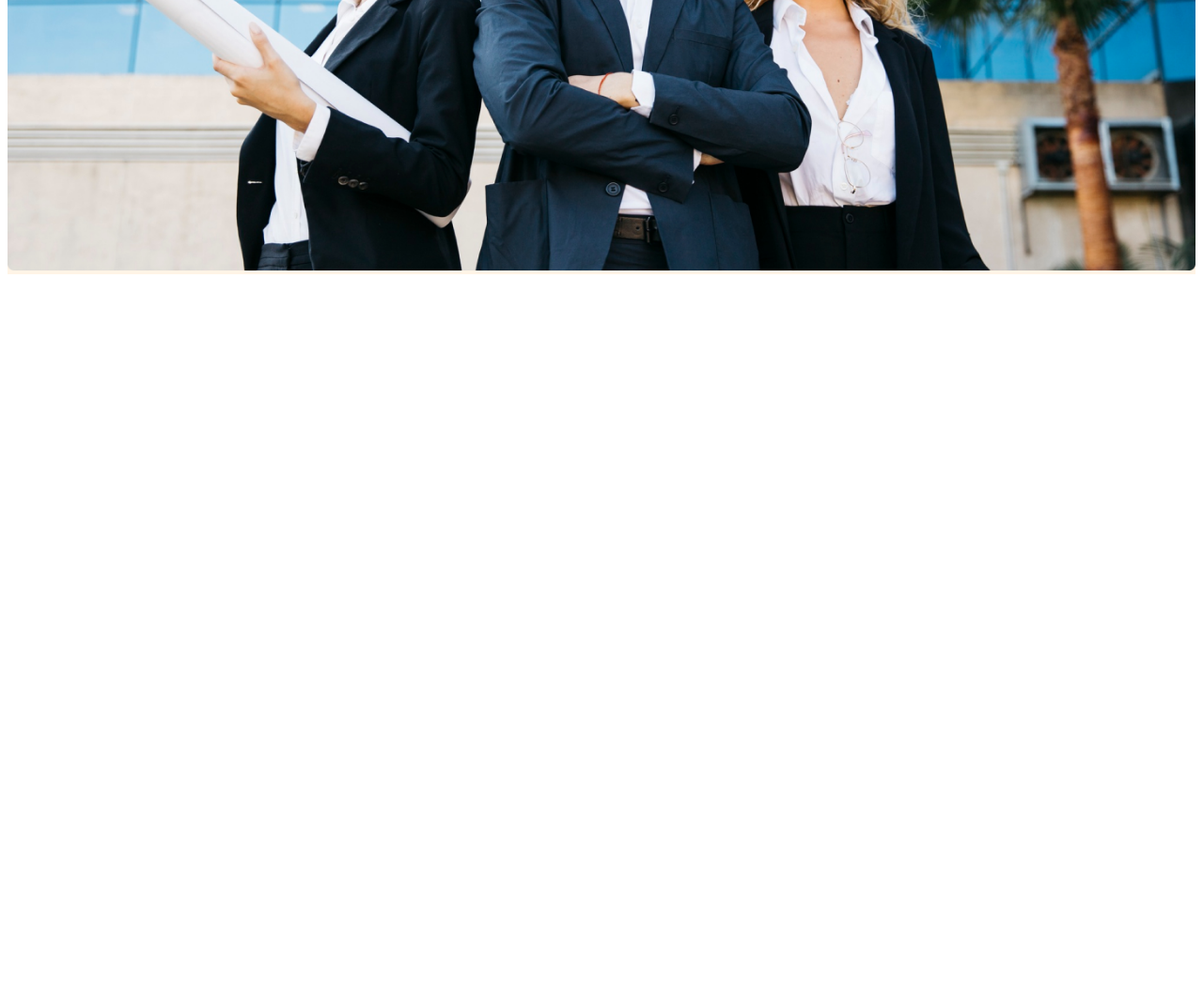
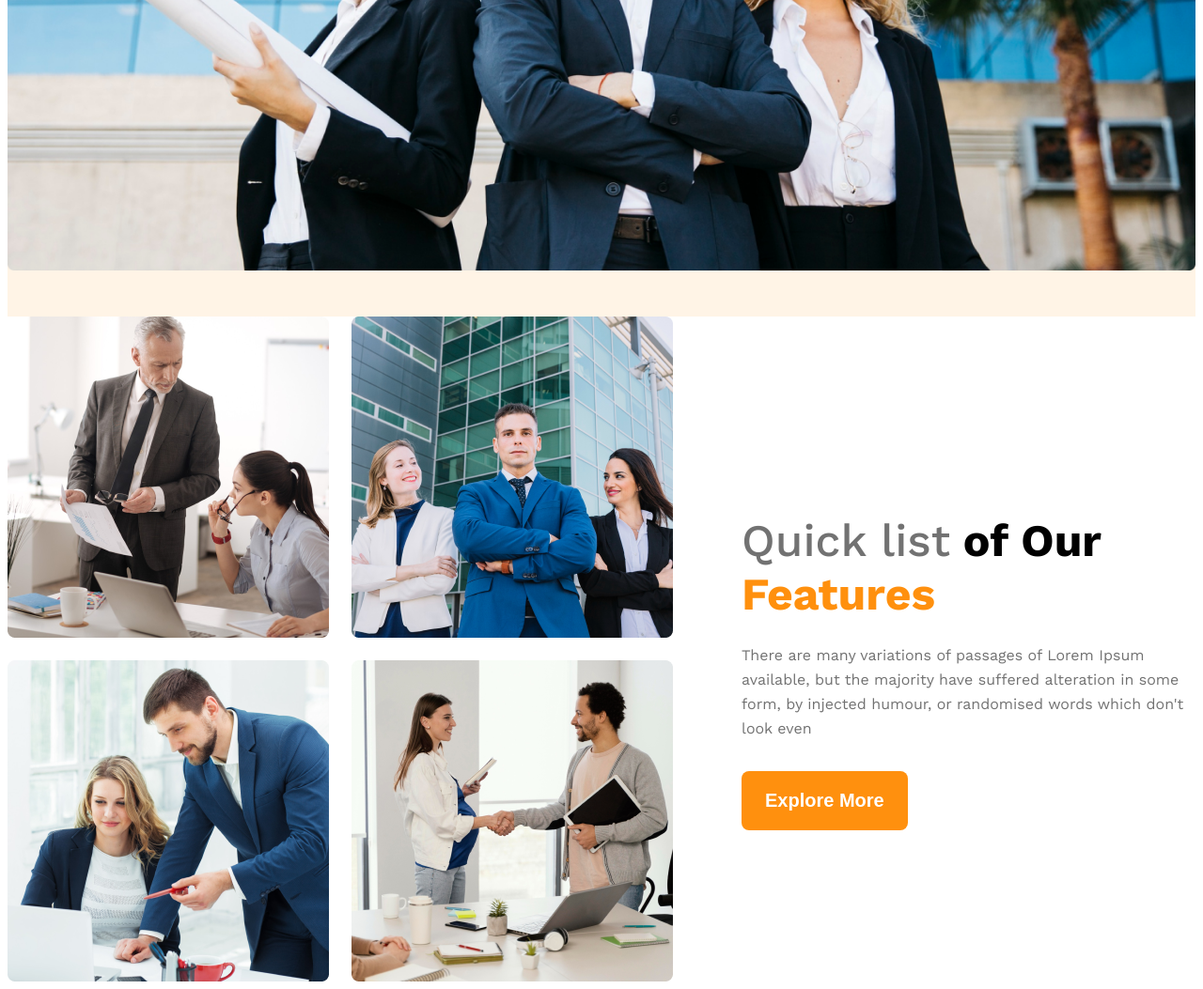
Before and after one commit to tarek941/g3-architect, a plain HTML site: page index.html in a window 1280 px wide. Shown: the part 908-1961 px from the top of the page at 94% size. Before the commit the page ends 1208 px from the top, so only its background shows below. Drawn offline with nearby package versions, Linux system fonts and the light colour scheme.

Commit message:
added teams and feature

```diff
--- a/index.html
+++ b/index.html
@@ -43,7 +43,21 @@
         </div>
     </header>
 
-    <main></main>
+    <main>
+        <section class="teams display-flex">
+            <div class="photo-gallary">
+                <img src="images/team1.png" alt="">
+                <img src="images/team2.png" alt="">
+                <img src="images/team3.png" alt="">
+                <img src="images/team4.png" alt="">
+            </div>
+            <div class="features">
+                <h3 class="feature-tittle"><span class="Quick-list">Quick list</span><span class="of-Our"> of Our</span><span class="Features text-orange"> Features</span></h3>
+                <p class="feature-description text-lightgray">There are many variations of passages of Lorem Ipsum available, but the majority have suffered alteration in some form, by injected humour, or randomised words which don't look even</p>
+                <button class="primary-button">Explore More</button>
+            </div>
+        </section>
+    </main>
 
     <footer></footer>
   </body>
--- a/styles/architect.css
+++ b/styles/architect.css
@@ -10,6 +10,10 @@
 /* dark-3 */
 .text-lightgray{
     color: #727272;
+}
+
+.text-orange{
+    color: #FF900E;
 }
 
 /* orange-light */
@@ -82,10 +86,67 @@
 
 .banner-image{
     width: 100%;
+    margin-bottom: 45px;
+}
+
+main{
+    max-width: 1440px;
+    margin: 0 auto;
+}
+
+.teams{
+    align-items: center;
+}
+
+.photo-gallary{
+    display: grid;
+    grid-template-columns: repeat(2, 1fr);
+    gap: 24px;
+}
+
+.features{
+    margin-left: 73px;
+    max-width: 537px;
+}
+
+.feature-tittle{
+    font-size: 3rem;
+    font-weight: 700;
+    margin-bottom: 24px;
+}
+
+.Quick-list{
+    font-weight: 500;
+    color: #727272;
+}
+
+.feature-description{
+    font-size: 16px;
+    line-height: 26px;
+    margin-bottom: 32px;
 }
 
 @media screen and (max-width: 576px) {
-    .navbar{
+    .navbar,
+    .teams,
+    .nav-links{
         flex-direction: column;
     }
+
+    .photo-gallary{
+        grid-template-columns: repeat(1, 1fr);
+    }
+
+    .features{
+        margin-left: 30px;
+    }
 }
+
+@media screen and (min-width: 576px) and (max-width: 992px) {
+    .teams{
+        flex-direction: column;
+    }
+    .features{
+        margin-left: 30px;
+    }
+}
```
